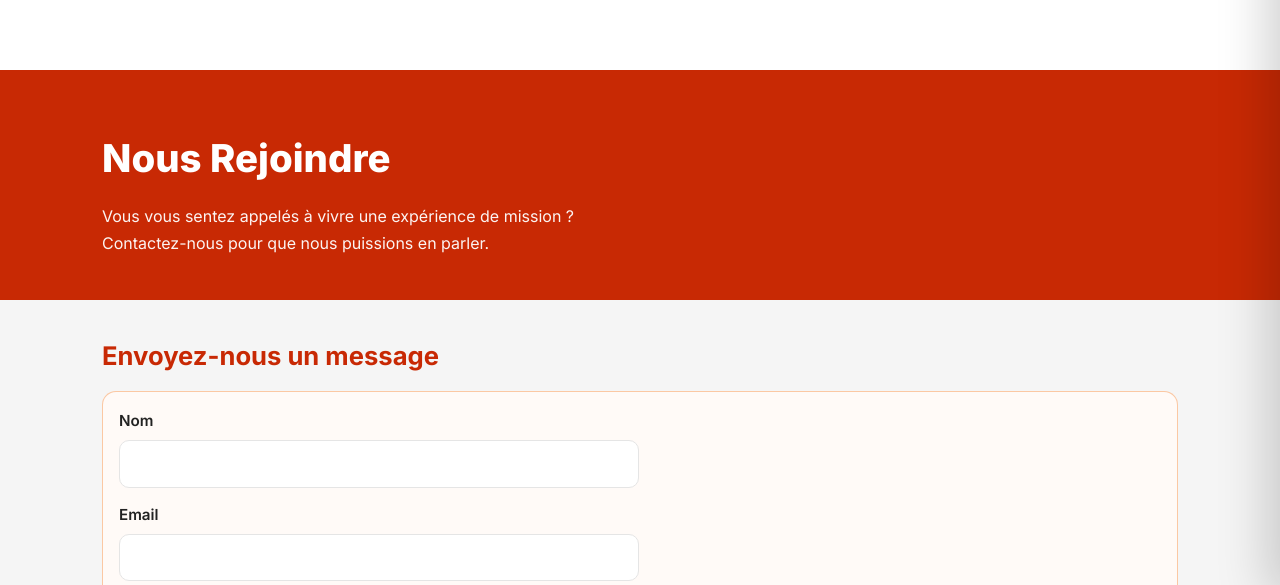
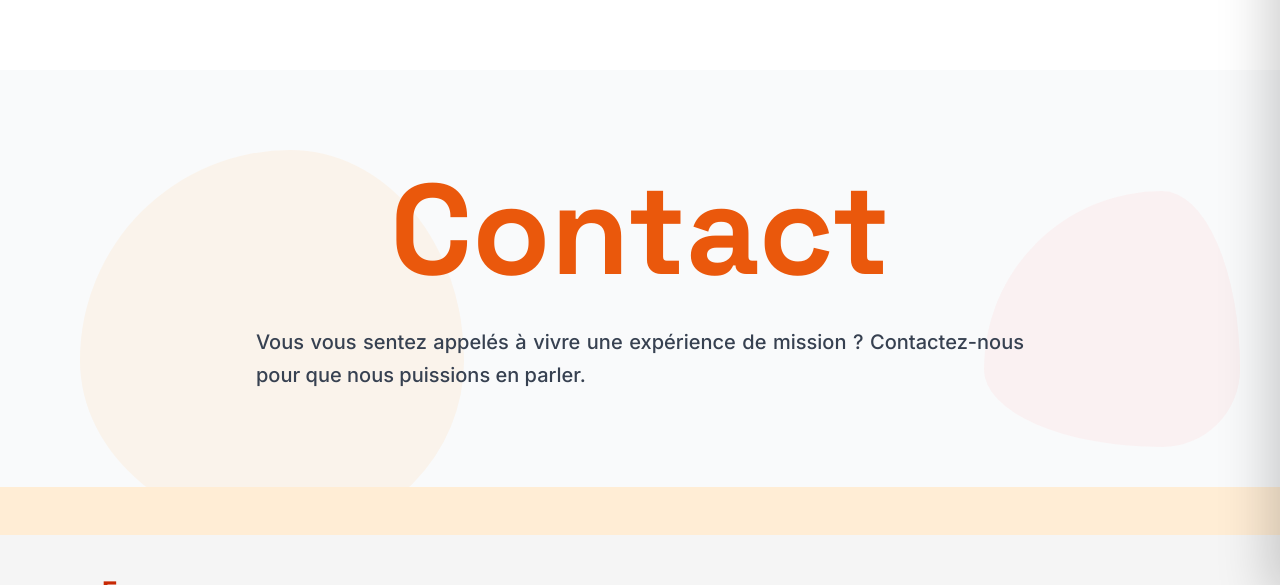
Before and after one commit to anselmecallens-source/famissio-antigravity, a React (Vite) app in the folder famissio/: page /contact in a window 1280 px wide. Shown: the part 202-787 px from the top of the page. Built offline with nearby package versions, Linux system fonts and the light colour scheme.

Commit message:
Refactor Contact page Hero to standardized design and remove whitespace

```diff
--- a/famissio/src/pages/NousRejoindre.jsx
+++ b/famissio/src/pages/NousRejoindre.jsx
@@ -93,17 +93,39 @@ function ContactForm() {
 
 export default function NousRejoindre() {
   return (
-    <div className="nousrejoindre">
-      <section className="introSection">
-        <div className="container">
-          <h1>Nous Rejoindre</h1>
-          <p>
-            Vous vous sentez appelés à vivre une expérience de mission ?
-            <br />
-            Contactez-nous pour que nous puissions en parler.
+    <div className="nousrejoindre" style={{ marginTop: 0, paddingTop: 0 }}>
+      {/* HERO */}
+      <div className="relative bg-gray-50 text-gray-900 overflow-hidden">
+        <style>{`
+          @import url('https://fonts.googleapis.com/css2?family=Space+Grotesk:wght@700;800&family=Inter:wght@400;600&display=swap');
+
+          .blob {
+            border-radius: 30% 70% 70% 30% / 30% 30% 70% 70%;
+            animation: morph 8s ease-in-out infinite;
+          }
+
+          @keyframes morph {
+            0%, 100% { border-radius: 30% 70% 70% 30% / 30% 30% 70% 70%; }
+            50% { border-radius: 70% 30% 30% 70% / 70% 70% 30% 30%; }
+          }
+        `}</style>
+        <div className="absolute inset-0">
+          <div className="absolute top-20 left-20 w-96 h-96 bg-orange-200 blob opacity-20"></div>
+          <div className="absolute bottom-10 right-10 w-64 h-64 bg-red-200 blob opacity-20" style={{ animationDelay: '2s' }}></div>
+        </div>
+
+        <div className="relative max-w-7xl mx-auto px-6 py-24">
+          <h1 className="text-7xl sm:text-9xl font-black mb-8 leading-none text-center text-orange-600" style={{ fontFamily: 'Space Grotesk, sans-serif' }}>
+            Contact
+          </h1>
+          <p className="text-xl text-justify max-w-3xl mx-auto text-gray-700 leading-relaxed font-medium">
+            Vous vous sentez appelés à vivre une expérience de mission ? Contactez-nous pour que nous puissions en parler.
           </p>
         </div>
-      </section>
+      </div>
+
+      {/* Bande orange décorative en bas */}
+      <div className="bg-orange-100 h-12 border-y border-orange-200"></div>
 
       {/* C’EST ICI l’endroit “blanc” : on met le formulaire dedans */}
       <section className="formSection" id="formulaire">
```
